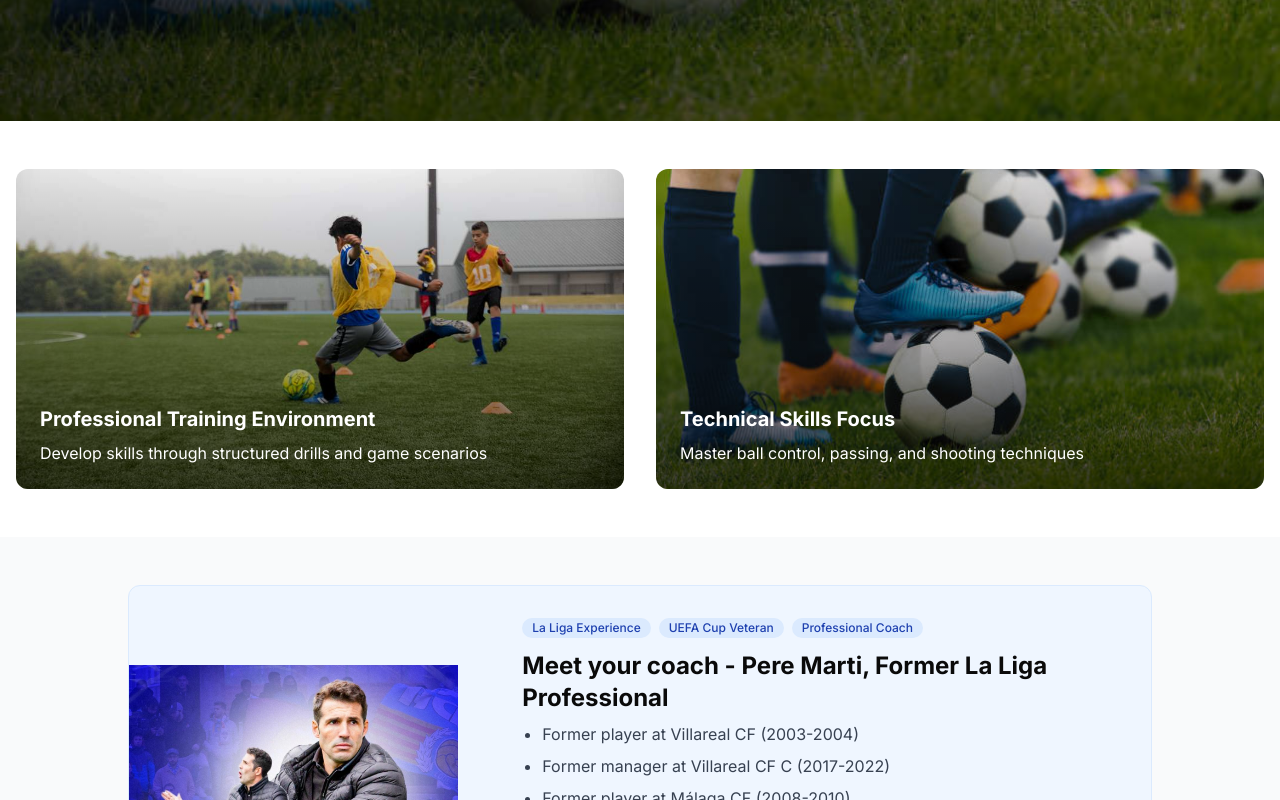
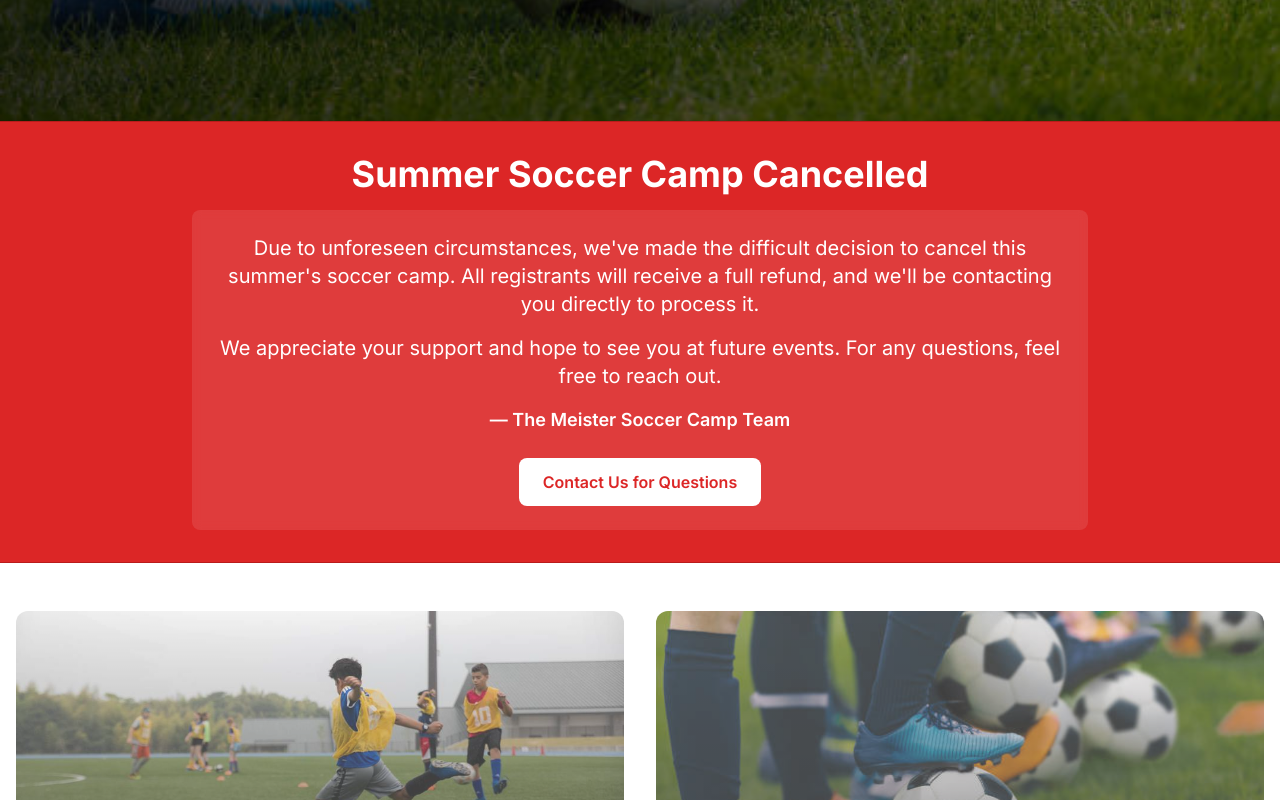
Before and after one commit to Gamugamu01/v0-soccer-camp-website, a Next.js app: page / in a window 1280 px wide. Shown: the part 660-1460 px from the top of the page. Built offline with nearby package versions, Linux system fonts and the light colour scheme.

Commit message:
feat: add prominent cancellation banner to front page
Create banner to inform visitors about camp cancellation with clear messaging and contact button.

Co-authored-by: null <209176003+Gamugamu01@users.noreply.github.com>

```diff
--- a/app/page.tsx
+++ b/app/page.tsx
@@ -61,6 +61,36 @@ export default function Home() {
         </div>
       </section>
 
+      {/* Cancellation Banner */}
+      <section className="bg-red-600 border-y border-red-700">
+        <div className="container mx-auto px-4 py-8">
+          <div className="max-w-4xl mx-auto text-center">
+            <h2 className="text-3xl md:text-4xl font-bold text-white mb-4">Summer Soccer Camp Cancelled</h2>
+            <div className="bg-white/10 backdrop-blur-sm rounded-lg p-6 text-white">
+              <p className="text-lg md:text-xl leading-relaxed mb-4">
+                Due to unforeseen circumstances, we've made the difficult decision to cancel this summer's soccer camp.
+                All registrants will receive a full refund, and we'll be contacting you directly to process it.
+              </p>
+              <p className="text-lg md:text-xl leading-relaxed mb-4">
+                We appreciate your support and hope to see you at future events. For any questions, feel free to reach
+                out.
+              </p>
+              <p className="text-lg font-semibold">— The Meister Soccer Camp Team</p>
+              <div className="mt-6">
+                <a
+                  href="mailto:meistercamptx@gmail.com"
+                  className="inline-flex items-center px-6 py-3 bg-white text-red-600 font-semibold rounded-lg hover:bg-gray-100 transition-colors"
+                >
+                  Contact Us for Questions
+                </a>
+              </div>
+            </div>
+          </div>
+        </div>
+      </section>
+
+      {/* Rest of the content with reduced opacity */}
+      <div className="opacity-75">
         {/* Training Images Section */}
         <section className="py-12 bg-white">
           <div className="container mx-auto px-4">
@@ -564,8 +594,8 @@ export default function Home() {
                     <div className="space-y-4">
                       <h3 className="text-xl font-semibold">Payment Instructions</h3>
                       <p className="text-gray-700">
-                      After completing your registration form, please use one of the following payment methods to secure
-                      your spot:
+                        After completing your registration form, please use one of the following payment methods to
+                        secure your spot:
                       </p>
                       <div className="space-y-3 mt-4">
                         <div className="flex items-start gap-3">
@@ -629,8 +659,8 @@ export default function Home() {
                   <div className="bg-white p-4 rounded-lg border">
                     <h3 className="font-medium text-lg">How do I register for the camp?</h3>
                     <p className="text-gray-600 mt-2">
-                    You can register online through our website by completing the registration form. Payment can be made
-                    via credit card or bank transfer.
+                      You can register online through our website by completing the registration form. Payment can be
+                      made via credit card or bank transfer.
                     </p>
                   </div>
                   <div className="bg-white p-4 rounded-lg border">
@@ -649,8 +679,8 @@ export default function Home() {
                   <div className="bg-white p-4 rounded-lg border">
                     <h3 className="font-medium text-lg">What's the difference between Basic and Elite training?</h3>
                     <p className="text-gray-600 mt-2">
-                    Basic Training focuses on fundamental skills in a fun environment, while Elite Training offers more
-                    intensive sessions with tactical elements and game scenarios for advanced players.
+                      Basic Training focuses on fundamental skills in a fun environment, while Elite Training offers
+                      more intensive sessions with tactical elements and game scenarios for advanced players.
                     </p>
                   </div>
                   <div className="bg-white p-4 rounded-lg border">
@@ -663,8 +693,8 @@ export default function Home() {
                   <div className="bg-white p-4 rounded-lg border">
                     <h3 className="font-medium text-lg">How do I qualify for Private Training?</h3>
                     <p className="text-gray-600 mt-2">
-                    Private Training is by application only. Our coaching staff will review applications based on player
-                    experience, skill level, and development goals.
+                      Private Training is by application only. Our coaching staff will review applications based on
+                      player experience, skill level, and development goals.
                     </p>
                   </div>
                 </TabsContent>
@@ -717,5 +747,6 @@ export default function Home() {
           </div>
         </section>
       </div>
+    </div>
   )
 }
```
Lines whose indentation alone changed are shown as unchanged.
